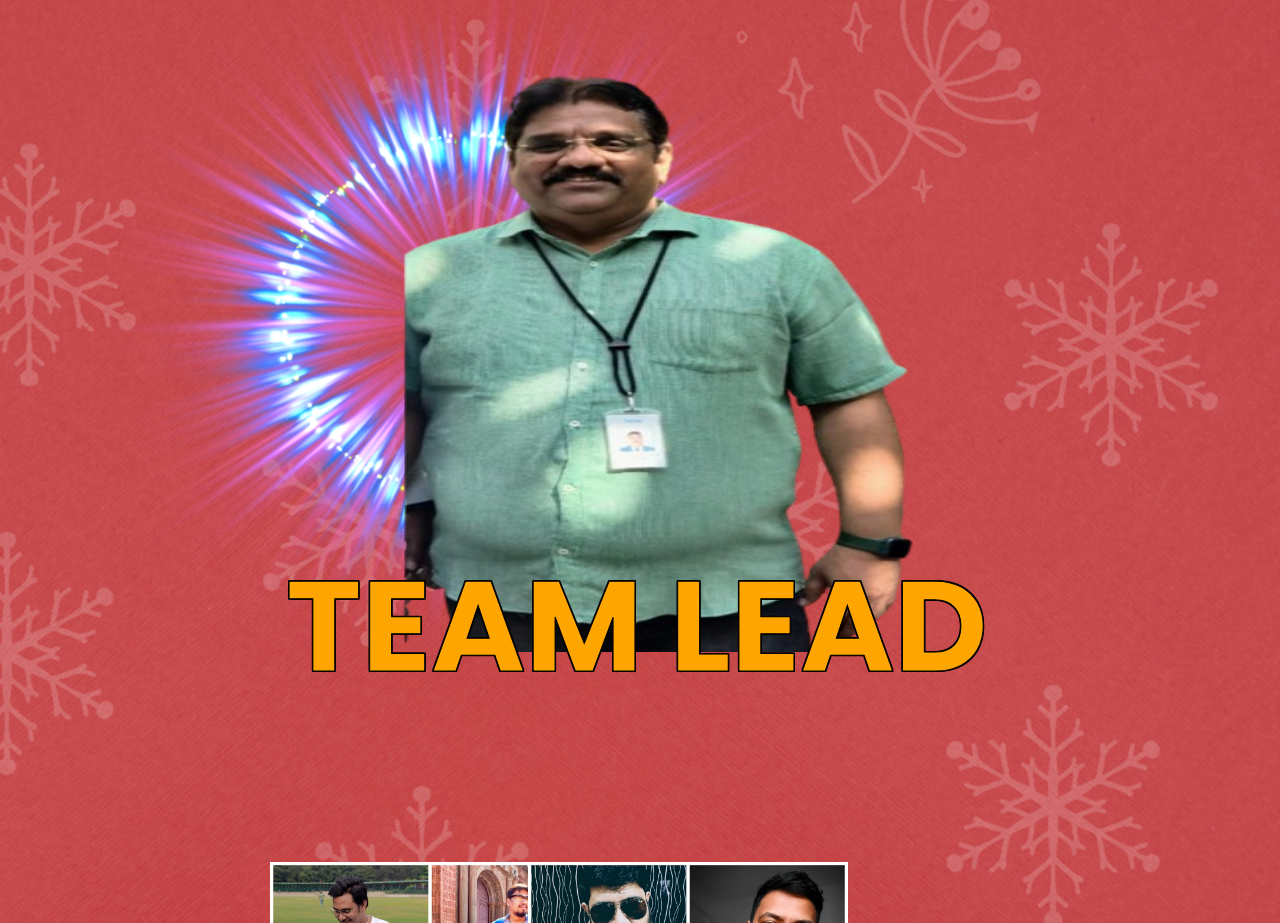
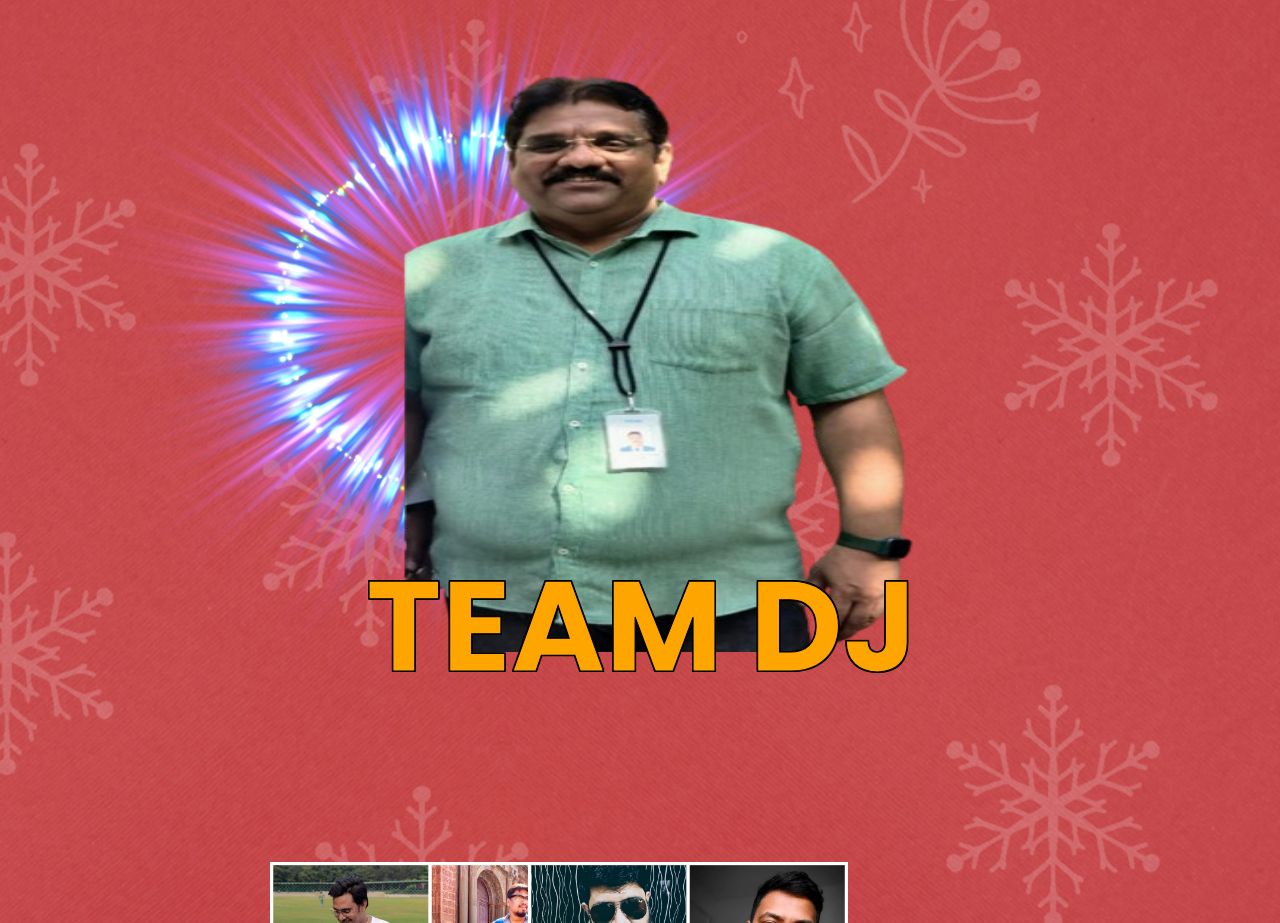
Before and after one commit to AstitvaGhanmode7/Merry-Christmas, a plain HTML site: page index.html in a window 1280 px wide. Shown: the part 326-1249 px from the top of the page. Drawn offline with Linux system fonts and the light colour scheme; a web font is replaced by a local one.

Commit message:
updated teamlead

```diff
--- a/index.html
+++ b/index.html
@@ -71,7 +71,7 @@
 
         <img src="TL.png" class="TL" alt="" />
         <img src="s2.png" class="s1" alt="" />
-        <h2 class="Teamlead">TEAM LEAD</h2>
+        <h2 class="Teamlead">TEAM DJ</h2>
       </div>
       <div
         style="
--- a/style.css
+++ b/style.css
@@ -41,7 +41,7 @@ body {
 .Teamlead {
   position: relative;
   bottom: 18rem;
-  left: 1rem;
+  left: 6rem;
   font-size: 8rem;
   z-index: 2;
   text-shadow: -1px -1px 0 #000, 1px -1px 0 #000, -1px 1px 0 #000,
```
